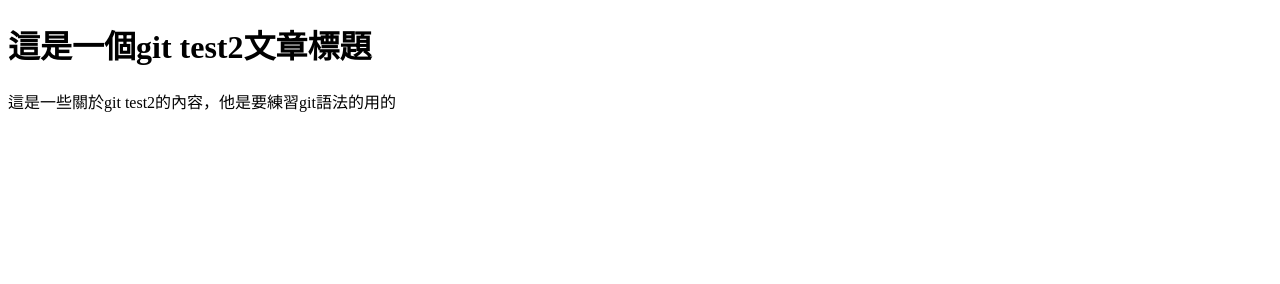
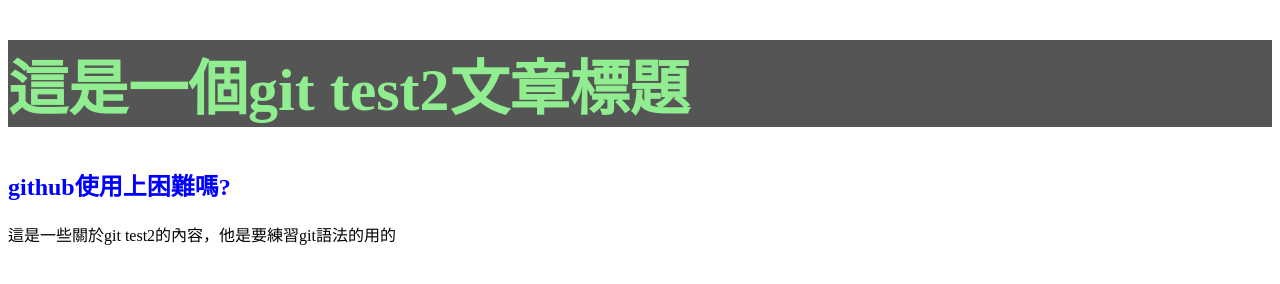
Before and after one commit to liam9930/Github0805_test2, a plain HTML site: page index.html in a window 1280 px wide. Drawn offline with Linux system fonts and the light colour scheme.

Commit message:
新增h1,h2樣式，新增副標題

```diff
--- /dev/null
+++ b/all.css
@@ -0,0 +1,9 @@
+h1{
+    font-size: 60px;
+    color: lightgreen;
+    background: #555;
+}
+
+h2{
+    color: blue;
+}
--- a/index.html
+++ b/index.html
@@ -4,9 +4,11 @@
     <meta charset="UTF-8">
     <meta name="viewport" content="width=device-width, initial-scale=1.0">
     <title>git test 2</title>
+    <link rel="stylesheet" href="all.css">
 </head>
 <body>
     <h1>這是一個git test2文章標題</h1>
+    <h2>github使用上困難嗎?</h2>
     <p>這是一些關於git test2的內容，他是要練習git語法的用的</p>
 
 
```
